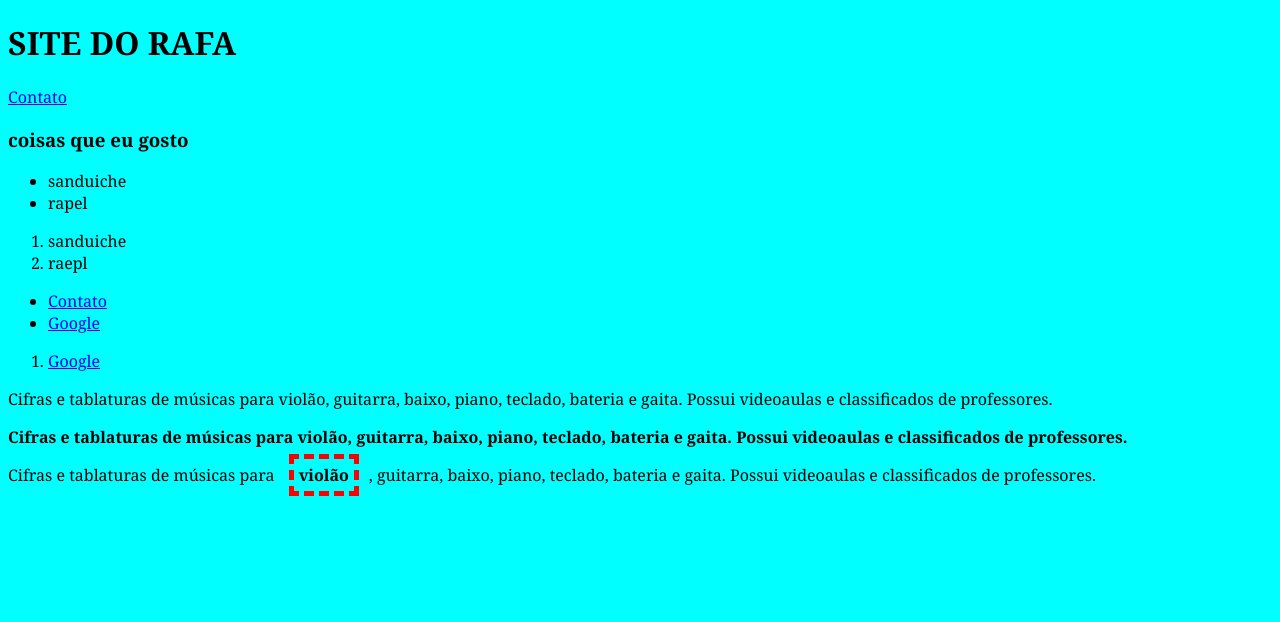
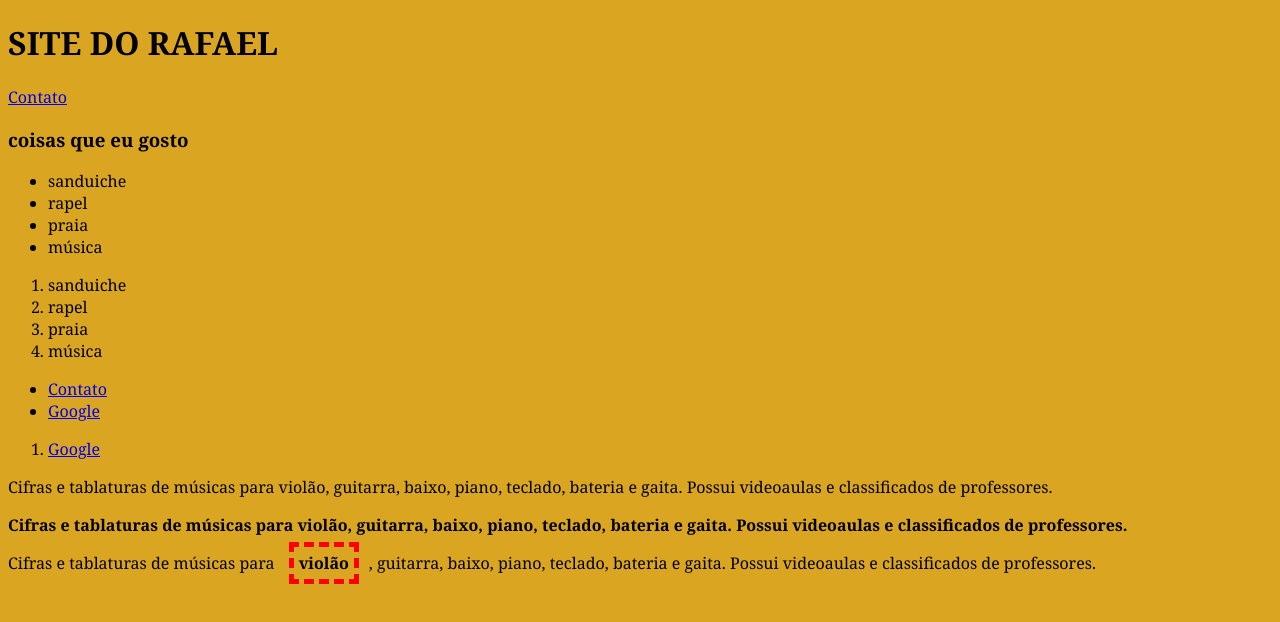
Before and after one commit to rafadread/aulajs, a website built with Parcel: page index.html in a window 1280 px wide. Built offline with nearby package versions, Linux system fonts and the light colour scheme.

Commit message:
adicionando parcel

```diff
--- a/index.html
+++ b/index.html
@@ -5,23 +5,27 @@
     <meta charset="UTF-8">
     <meta name="viewport" content="width=device-width, initial-scale=1.0">
     <meta http-equiv="X-UA-Compatible" content="ie=edge">
-    <title>Site do Rafa</title>
+    <title>Site do Rafael</title>
 <link rel="stylesheet" href="style.css">
 
 </head>
 
 <body>
-    <h1>site do Rafa</h1>
+    <h1>site do Rafael</h1>
     <a href="contato.html">contato</a>
     <h3>coisas que eu gosto</h3>
     <ul>
         <li>sanduiche</li>
         <li>rapel</li>
+        <li>praia</li>
+        <li>música</li>
 
     </ul>
     <ol>
         <li>sanduiche</li>
-        <li>raepl</li>
+        <li>rapel</li>
+        <li>praia</li>
+        <li>música</li>
     </ol>
     <ul>
         <li>
--- a/style.css
+++ b/style.css
@@ -1,5 +1,5 @@
 body {
-  background-color: cyan;
+  background-color:goldenrod;
   font-family: Georgia, "Times New Roman", Times, serif;
 }
 h1 {
```
Also changed, not shown: contato.html (+4 -0 lines), package.json (added, +22 -0 lines), site.js (+11 -6 lines), 2 other files.
